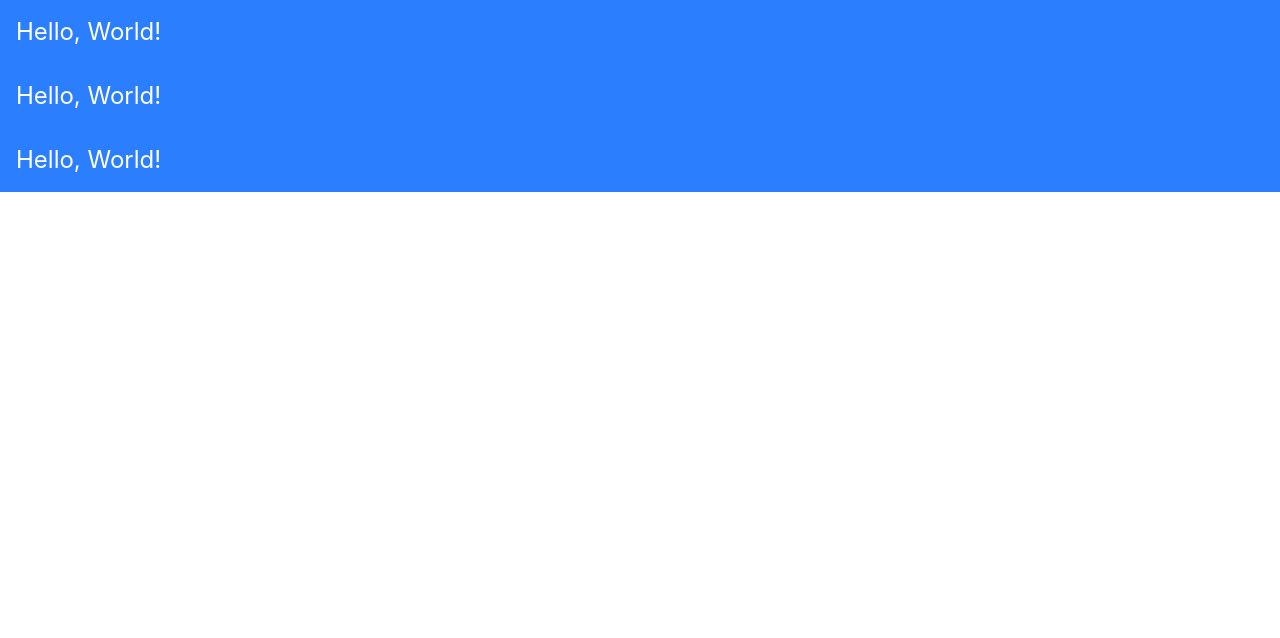
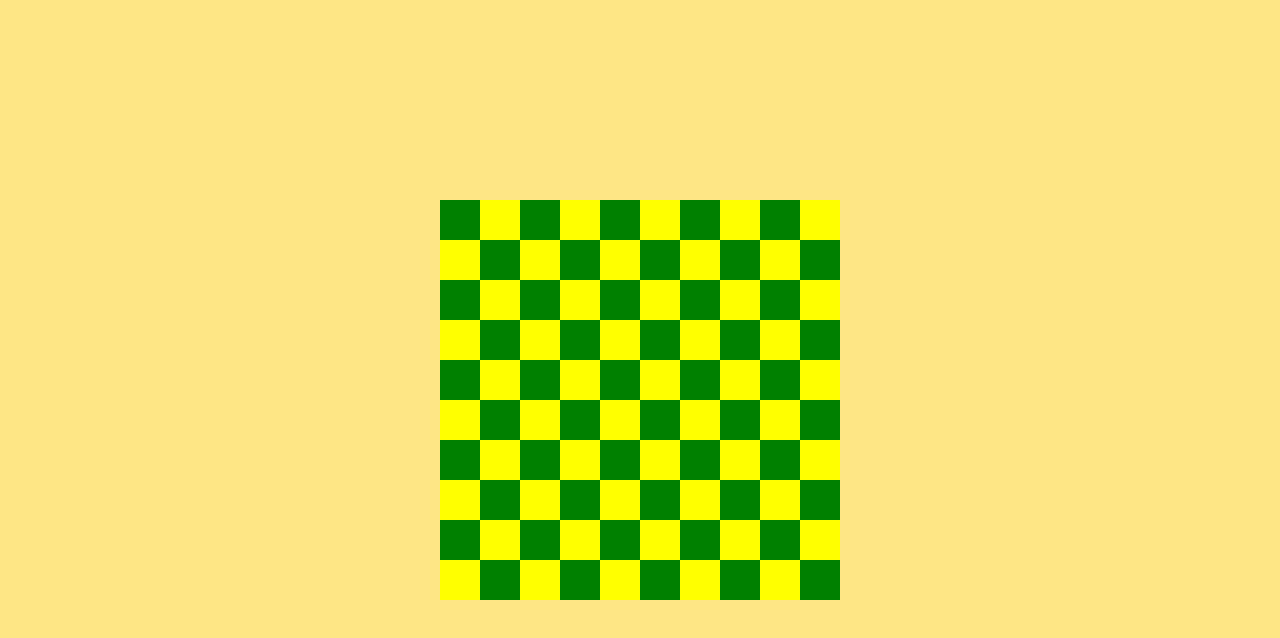
Before and after one commit to james-yf/Tnake, a React (Vite) app: page / in a window 1280 px wide. Shown: the top 638 px of the page. Built offline with nearby package versions, Linux system fonts and the light colour scheme; the HTML template or start-up script is replaced by a standard one.

Commit message:
draw checkered grid for the game area

```diff
--- a/src/App.tsx
+++ b/src/App.tsx
@@ -1,10 +1,23 @@
+import { useEffect, useRef } from "react";
+import { drawGrid } from "./draw";
+
+const ROWS = 10;
+const COLS = 10;
+const SIZE = 40;
+
 function App() {
+  const gridRef = useRef<HTMLCanvasElement>(null);
+
+  useEffect(() => {
+    const ctx = gridRef.current?.getContext("2d");
+    if (!ctx) return;
+    drawGrid(ctx, ROWS, COLS, SIZE, "green", "yellow");
+  }, []);
+
   return (
-    <>
-      <div className="bg-blue-500 text-white p-4 text-2xl">Hello, World!</div>
-      <div className="bg-blue-500 text-white p-4 text-2xl">Hello, World!</div>
-      <div className="bg-blue-500 text-white p-4 text-2xl">Hello, World!</div>
-    </>
+    <div className="flex items-center justify-center h-screen bg-amber-200">
+      <canvas ref={gridRef} width={COLS * SIZE} height={ROWS * SIZE}></canvas>
+    </div>
   );
 }
 
--- /dev/null
+++ b/src/draw.ts
@@ -0,0 +1,15 @@
+export const drawGrid = (
+  ctx: CanvasRenderingContext2D,
+  rows: number,
+  cols: number,
+  size: number,
+  color1: string,
+  color2: string,
+) => {
+  for (let r = 0; r < rows; r++) {
+    for (let c = 0; c < cols; c++) {
+      ctx.fillStyle = (r + c) % 2 == 0 ? color1 : color2;
+      ctx.fillRect(c * size, r * size, size, size);
+    }
+  }
+};
```
